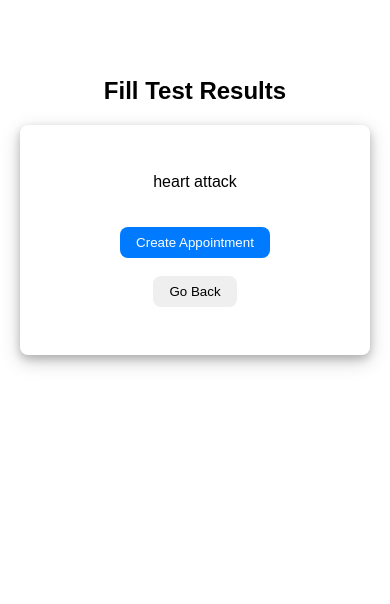
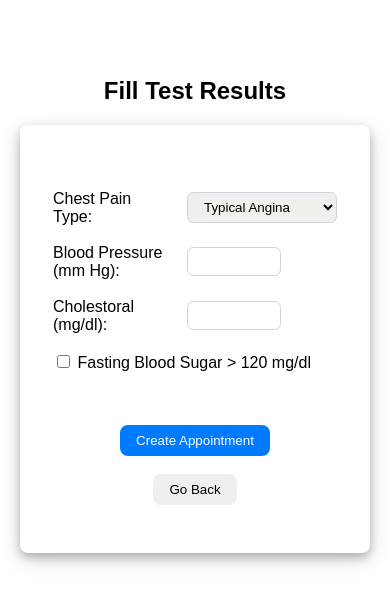
Before and after one commit to Om4r37/medlabAi, a Python web app: template app/templates/admin/tests/heart attack.jinja in a window 390 px wide. Shown: the part 53-657 px from the top of the page. Run offline with Jinja, Linux system fonts and the light colour scheme; the template is opened without the code that fills it, so the values that code supplies are empty.

Commit message:
fix dashboard tab name on mobile fix table spacing

```diff
--- a/app/static/styles/form.css
+++ b/app/static/styles/form.css
@@ -3,9 +3,9 @@ form {
     overflow: hidden;
     margin-left: auto;
     margin-right: auto;
-    padding: 3rem 0;
+    padding: 3rem 1rem;
     max-width: 400px;
-    min-width: 285px;
+    min-width: 250px;
     border-radius: 0.5rem;
     box-shadow: 0 4px 8px 0 rgba(0, 0, 0, 0.2), 0 6px 20px 0 rgba(0, 0, 0, 0.19);
 }
@@ -36,6 +36,7 @@ form div * {
 
 table {
     margin: auto;
+    border-spacing: 1rem;
 }
 
 td {
--- a/app/templates/admin/tests/heart attack.jinja
+++ b/app/templates/admin/tests/heart attack.jinja
@@ -1,5 +1,27 @@
 {% extends "admin/fill.jinja" %}
 
 {% block fields %}
-heart attack
+<tr>
+    <td><label for="cp">Chest Pain Type:</label></td>
+    <td><select id="cp" name="cp" class="form-control" required>
+        <option value="1">Typical Angina</option>
+        <option value="2">Atypical Angina</option>
+        <option value="3">Non-Anginal Pain</option>
+        <option value="4">Asymptomatic</option>
+    </select></td>
+</tr>
+<tr>
+    <td><label for="trestbps">Blood Pressure (mm Hg):</label></td>
+    <td><input type="number" id="trestbps" name="trestbps" class="form-control" required style="width: 68px;"></td>
+</tr>
+<tr>
+    <td><label for="chol">Cholestoral (mg/dl):</label></td>
+    <td><input type="number" id="chol" name="chol" class="form-control" required style="width: 68px;"></td>
+</tr>
+<tr>
+    <td colspan="2">
+        <input type="checkbox" id="fbs" name="fbs">
+        <label for="fbs">Fasting Blood Sugar &gt; 120 mg/dl</label>
+    </td>
+</tr>
 {% endblock fields %}
--- a/app/templates/layout.jinja
+++ b/app/templates/layout.jinja
@@ -30,7 +30,9 @@
     {% if session["user_id"] %}
     <div class="center">
         <div class="tab-bar">
-            <a class="navbar-tab" href="/"><span>ℹ️</span>Information</a>
+            <a class="navbar-tab" href="/">
+                {% if session["user_id"] == 1 %}<span>📊</span>Dashboard{% else %}<span>ℹ️</span> Information{%endif %}
+            </a>
             <a class="navbar-tab" href="/appointments"><span>🗓️</span>Appointments</a>
             <a class="navbar-tab" href="/results"><span>📄</span>Results</a>
         </div>
```
Also changed, not shown: app/templates/admin/tests/stroke.jinja (+4 -4 lines).
